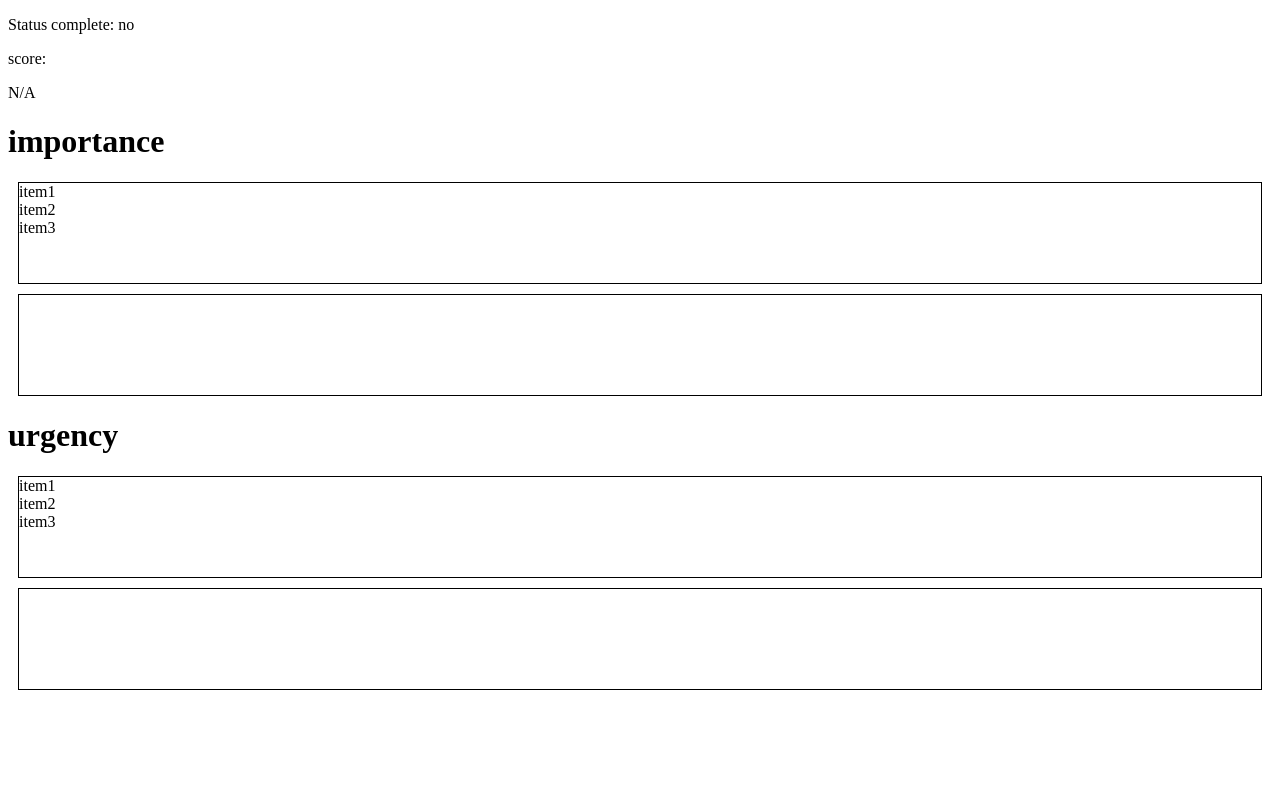
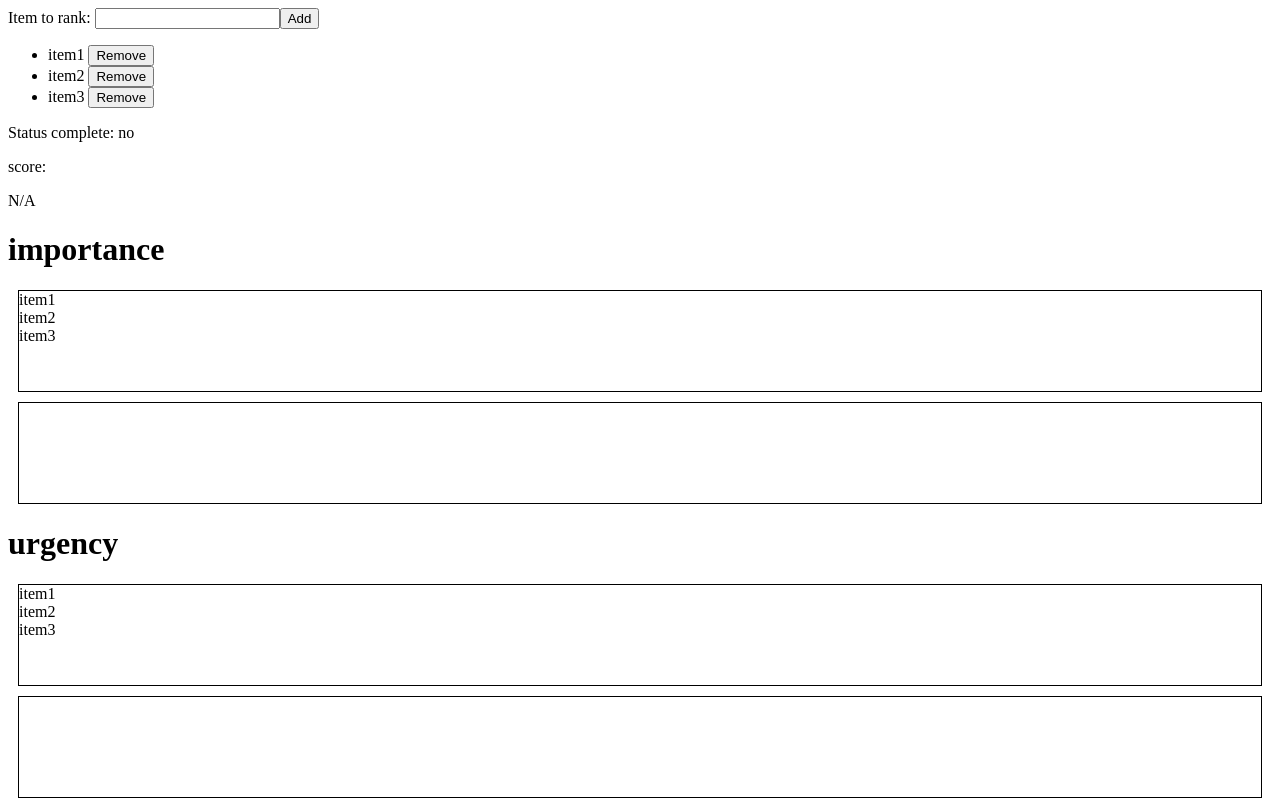
Before and after one commit to 0xR/rank-force, a React (Vite) app: page / in a window 1280 px wide. Built offline with nearby package versions, Linux system fonts and the light colour scheme.

Commit message:
allow removing items

```diff
--- a/src/App.tsx
+++ b/src/App.tsx
@@ -35,6 +35,51 @@ function Score({ score }: { score: RankScore[] }) {
   );
 }
 
+function ItemForm({ onChange }: { onChange: (itemLabel: string) => void }) {
+  return (
+    <form
+      onSubmit={(e) => {
+        e.preventDefault();
+        const form = e.currentTarget;
+        const formData = new FormData(form);
+        const itemLabel = formData.get('label');
+
+        if (typeof itemLabel !== 'string') {
+          throw new Error('Expected a string');
+        }
+        if (!itemLabel) {
+          return;
+        }
+        onChange(itemLabel);
+        form.reset();
+      }}
+    >
+      <label>
+        Item to rank: <input type="text" name={'label'} />
+      </label>
+      <button type="submit">Add</button>
+    </form>
+  );
+}
+
+function ItemList({
+  items,
+  onRemove,
+}: {
+  items: Item[];
+  onRemove: (item: Item) => void;
+}) {
+  return (
+    <ul>
+      {items.map((item) => (
+        <li key={item.id}>
+          {item.label} <button onClick={() => onRemove(item)}>Remove</button>
+        </li>
+      ))}
+    </ul>
+  );
+}
+
 function App() {
   const [rankAssigment, setRankAssignment] = useState(() => {
     const rankDimension1 = new RankDimension(
@@ -66,6 +111,17 @@ function App() {
 
   return (
     <>
+      <ItemForm
+        onChange={(itemLabel) =>
+          setRankAssignment(rankAssigment.addItems([itemLabel]))
+        }
+      />
+      <ItemList
+        items={rankAssigment.items}
+        onRemove={(item) =>
+          setRankAssignment(rankAssigment.removeItems([item]))
+        }
+      />
       <p>Status complete: {rankAssigment.rankingComplete ? 'yes' : 'no'}</p>
       <p>score:</p>
       {rankAssigment.score ? <Score score={rankAssigment.score} /> : <p>N/A</p>}
--- a/src/Sortable.tsx
+++ b/src/Sortable.tsx
@@ -12,7 +12,7 @@ import {
   sortableKeyboardCoordinates,
   verticalListSortingStrategy,
 } from '@dnd-kit/sortable';
-import { useCallback, useRef, useState } from 'react';
+import { useCallback, useEffect, useRef, useState } from 'react';
 import { Item } from './core/Item.ts';
 
 import { SortableItem } from './SortableItem';
@@ -47,6 +47,22 @@ function Droppable({
   );
 }
 
+function useChanged<T>(value: T): boolean {
+  const ref = useRef<T>(value);
+  const isFirstRender = useRef(true);
+  const changed = ref.current !== value;
+
+  useEffect(() => {
+    if (isFirstRender.current) {
+      isFirstRender.current = false;
+    } else {
+      ref.current = value;
+    }
+  }, [value]);
+
+  return changed;
+}
+
 export function Sortable({
   items,
   onChange,
@@ -62,6 +78,21 @@ export function Sortable({
       coordinateGetter: sortableKeyboardCoordinates,
     }),
   );
+
+  const itemsPropChanged = useChanged(items);
+
+  useEffect(() => {
+    if (!itemsPropChanged) return;
+    const newItems = items.filter(
+      (item) => !items1.includes(item) && !items2.includes(item),
+    );
+    if (newItems.length) {
+      setItems1((items) => [...items, ...newItems]);
+    }
+    // remove items that are no longer in the list
+    setItems1((itemState) => itemState.filter((item) => items.includes(item)));
+    setItems2((itemState) => itemState.filter((item) => items.includes(item)));
+  }, [items, items1, items2, itemsPropChanged]);
 
   const onChangeRef = useRef(onChange);
   onChangeRef.current = onChange;
--- a/src/core/RankAssignment.ts
+++ b/src/core/RankAssignment.ts
@@ -126,4 +126,12 @@ export class RankAssignment {
       ),
     );
   }
+
+  removeItems(items: Item[]) {
+    return new RankAssignment(
+      this.items.filter((item) => !items.includes(item)),
+      this.dimensions,
+      this.rankingsByUser,
+    );
+  }
 }
```
